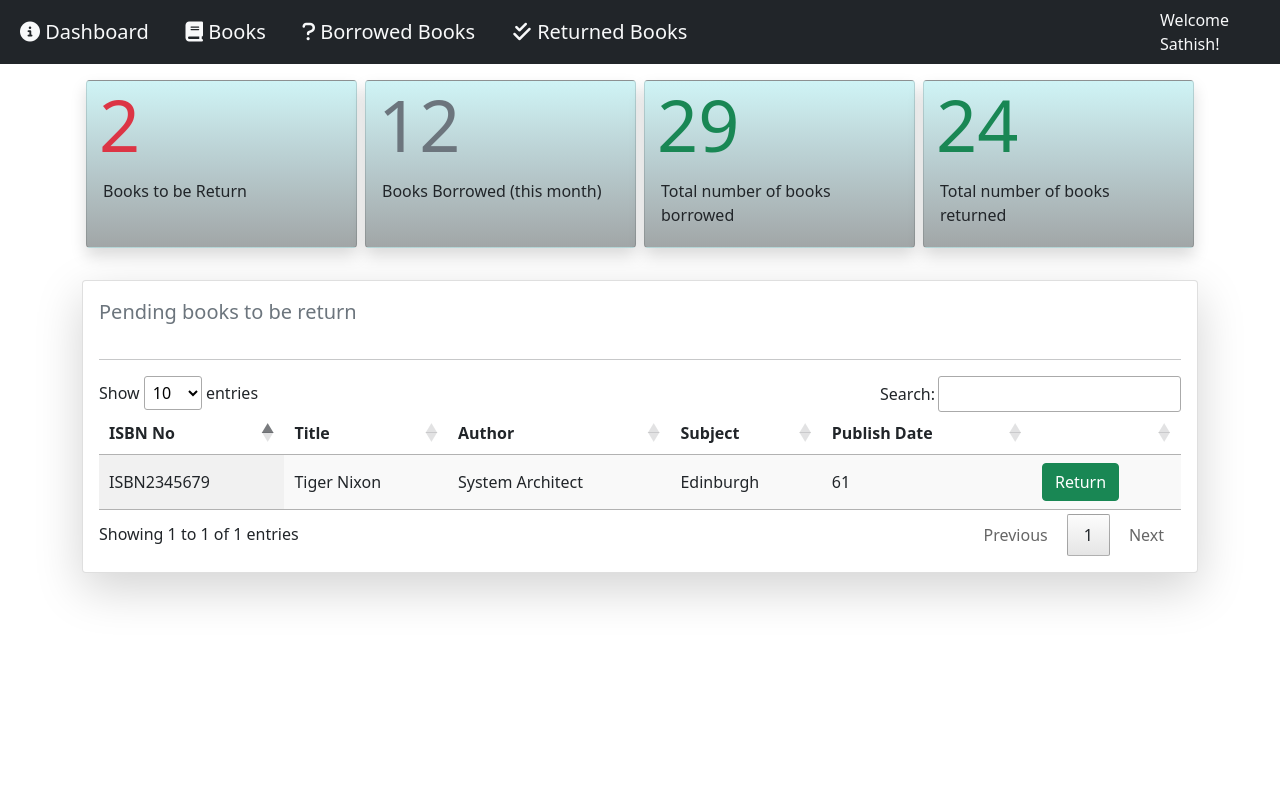
After one commit to SATHISHKUMAR-01/Library_Management_System, a PHP site: page /dashboard.php in a window 1280 px wide. The commit adds this page. Run offline with PHP 8.4, Linux system fonts and the light colour scheme; some libraries are stand-ins or nearby versions.

Commit message:
Added navbar and dashboard page

```diff
--- /dev/null
+++ b/dashboard.php
@@ -0,0 +1,103 @@
+<?php ?>
+
+
+<html>
+    <head>
+        <title> Dashboard </title>
+        <?php include('header.php') ?>
+        <style>
+            #return{
+                background-image: linear-gradient(to bottom, #cff4f6, #c4e0e2, #b8cccf, #adb9bb, #a1a6a7);
+            }
+            #borrow{
+                background-image: linear-gradient(to bottom, #cff4f6, #c4e0e2, #b8cccf, #adb9bb, #a1a6a7);
+            }
+            #total_return{
+                background-image: linear-gradient(to bottom, #cff4f6, #c4e0e2, #b8cccf, #adb9bb, #a1a6a7);
+            }
+
+
+        </style>
+
+        <script>
+            $(document).ready(function() {
+    $('#example').DataTable( {
+        dom: 'Qlfrtip'
+    });
+});
+        </script>
+
+
+
+    </head>
+    <body >
+        <?php include('navbar.php') ?>
+        <br><br><br>
+        <div class="container">
+            <div class="w-100 mx-auto row m-1">
+
+                <div class="col card m-1 shadow" id="return">
+                    <h5 class="card-title text-danger" style="font-size:72px">2</h5>
+                    <p class="text-dark fs-6 p-1"> Books to be Return</p>
+                </div>
+
+                <div class="col card m-1 shadow" id="return">
+                    <h5 class="card-title text-secondary" style="font-size:72px">12</h5>
+                    <p class="text-dark fs-6 p-1"> Books Borrowed (this month)</p>
+                </div>
+
+                <div class="col card m-1 shadow" id="borrow">
+                    <h5 class="card-title text-success" style="font-size:72px">29</h5>
+                    <p class="text-dark fs-6 p-1"> Total number of books borrowed</p>
+
+                </div>
+
+                <div class="col card m-1 shadow" id="total_return">
+                    <h5 class="card-title text-success" style="font-size:72px">24</h5>
+                    <p class="text-dark fs-6 p-1"> Total number of books returned</p>
+                </div>
+
+            </div>
+
+            <br>
+
+            <div class="card p-3 shadow-lg">
+
+
+            <p class="fs-5 text-secondary"> Pending books to be return </p>
+            <hr>
+
+            <table id="example" class="display nowrap" style="width:100%">
+            <thead>
+            <tr> <th>ISBN No</th>
+                <th>Title</th>
+                <th>Author</th>
+
+                <th>Subject</th>
+                <th>Publish Date</th>
+                <th> </th>
+            </tr>
+            </thead>
+            <tbody>
+            <tr>
+               <td>ISBN2345679</td>
+                <td>Tiger Nixon</td>
+                <td>System Architect</td>
+                <td><span>Edinburgh</span></td>
+                <td><span class="old">61</span></td>
+                <td> <button class="btn btn-success"> Return </button></td>
+
+              </tr>
+              </table>
+
+            </div>
+
+
+
+
+
+
+        </div>
+
+    </body>
+</html>
--- a/header.php
+++ b/header.php
@@ -13,5 +13,15 @@
 
   <link rel="stylesheet" href="https://cdnjs.cloudflare.com/ajax/libs/font-awesome/6.1.2/css/all.min.css" integrity="sha512-1sCRPdkRXhBV2PBLUdRb4tMg1w2YPf37qatUFeS7zlBy7jJI8Lf4VHwWfZZfpXtYSLy85pkm9GaYVYMfw5BC1A==" crossorigin="anonymous" referrerpolicy="no-referrer" />
   <link rel="stylesheet" href="https://cdnjs.cloudflare.com/ajax/libs/font-awesome/6.1.2/css/fontawesome.min.css" integrity="sha512-R+xPS2VPCAFvLRy+I4PgbwkWjw1z5B5gNDYgJN5LfzV4gGNeRQyVrY7Uk59rX+c8tzz63j8DeZPLqmXvBxj8pA==" crossorigin="anonymous" referrerpolicy="no-referrer" />
+
+
+  <link rel="stylesheet" type="text/css" href="https://cdn.datatables.net/1.12.1/css/jquery.dataTables.css">
+  <script type="text/javascript" charset="utf8" src="https://cdn.datatables.net/1.12.1/js/jquery.dataTables.js"></script>
+  <link rel="stylesheet" href="https://cdn.datatables.net/1.12.1/css/jquery.dataTables.min.css">
+  <link rel="stylesheet" href="https://cdn.datatables.net/searchbuilder/1.3.4/css/searchBuilder.dataTables.min.css">
+  <link rel="stylesheet" href="https://cdn.datatables.net/datetime/1.1.2/css/dataTables.dateTime.min.css">
+
+
+
 </head>
 </html>
--- /dev/null
+++ b/navbar.php
@@ -0,0 +1,22 @@
+<nav class="navbar navbar-expand-sm bg-dark text-light justify-content-between fixed-top">
+  <div class="container-fluid">
+    <ul class="navbar-nav justify-content-between">
+      <li class="nav-item  rounded-pill">
+        <a class="nav-link text-light fs-5" href="dashboard.php"> <i class="fa-solid fa-circle-info"></i> Dashboard  </a>
+      </li> &nbsp; &nbsp; &nbsp;
+     <li class="nav-item  rounded-pill">
+        <a class="nav-link text-light fs-5" href="books.php"> <i class="fa-solid fa-book"></i> Books  </a>
+      </li> &nbsp; &nbsp; &nbsp;
+      <li class="nav-item  rounded-pill">
+        <a class="nav-link text-light fs-5" href="borrow.php"> <i class="fa-solid fa-question"></i> Borrowed Books  </a>
+      </li>&nbsp; &nbsp; &nbsp;
+      <li class="nav-item rounded-pill">
+        <a class="nav-link text-light fs-5" href="return.php"> <i class="fa-solid fa-check-double"></i> Returned Books</a>
+      </li>
+    </ul>
+  </div>
+
+  <div class="justify-content-">
+        <span class="fs-6"> Welcome Sathish!</span>
+    </div>
+</nav>
--- a/register.php
+++ b/register.php
@@ -3,7 +3,7 @@
 
 <html>
     <head>
-        <title> Login Page </title>
+        <title> Register Page </title>
         <?php include('header.php') ?>
         <style>
             #login{
@@ -40,7 +40,7 @@
                 </div>
                 <div class="col-6 p-2">
 
-                    <h1 class="fs-1 text-center text-secondary">Lets gain Knowledge <i class="fa-solid fa-book"></i> </h1>
+                    <h1 class="fs-1 text-center text-secondary">Let's gain Knowledge <i class="fa-solid fa-book"></i> </h1>
                  <br>
                     <form action="" method="POST" class="m-2">
 
```
Also changed, not shown: books.php (added, +28 -0 lines), borrow.php (added, +28 -0 lines), return.php (added, +28 -0 lines).
